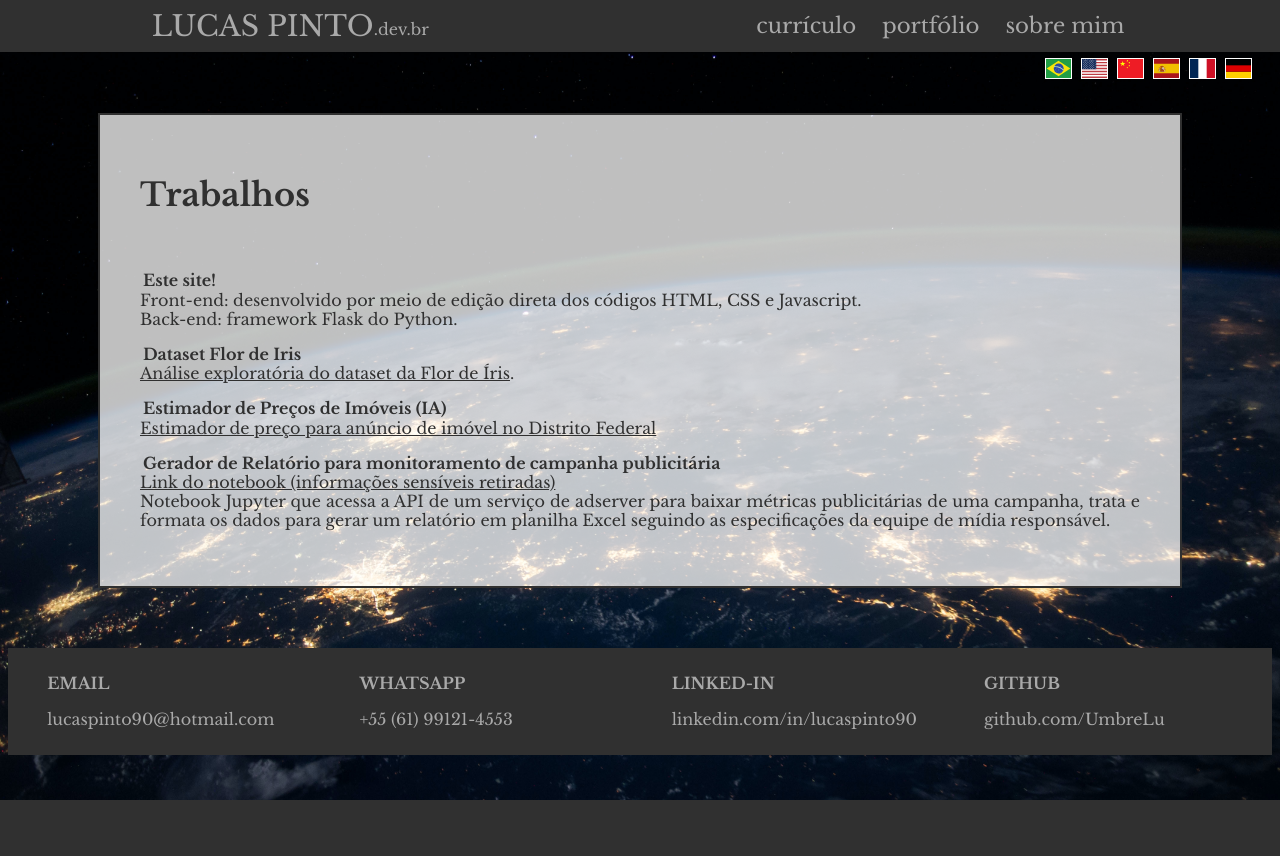
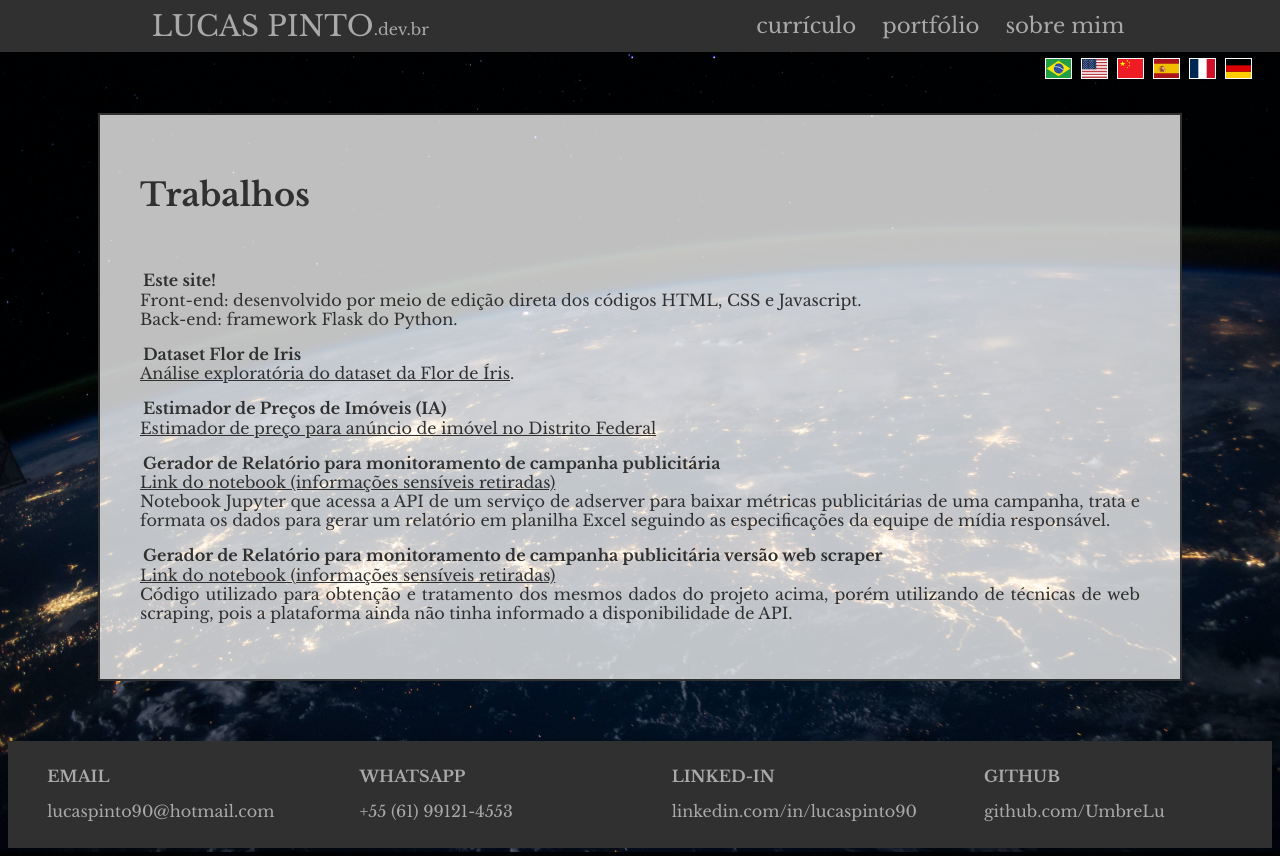
Before and after one commit to UmbreLu/personal_website, a Flask app: page /jobs in a window 1280 px wide. Before the commit the page ends 800 px from the top, so only its background shows below. Run offline with Flask 2, Linux system fonts and the light colour scheme.

Commit message:
Update jobs.html

```diff
--- a/templates/jobs.html
+++ b/templates/jobs.html
@@ -107,5 +107,10 @@
     <a class="normal" href="https://gist.github.com/UmbreLu/a0fb6cca3f342ad79a40df79e2e08620">Link do notebook (informações sensíveis retiradas)</a><br>
     Notebook Jupyter que acessa a API de um serviço de adserver para baixar métricas publicitárias de uma campanha, trata e formata os dados para gerar um relatório em planilha Excel seguindo as especificações da equipe de mídia responsável.
 </p>
+<p>
+    <Strong>Gerador de Relatório para monitoramento de campanha publicitária versão web scraper</strong><br>
+    <a class="normal" href="https://gist.github.com/UmbreLu/cb42bcac8bcc4bdabb5e30d76b26141b">Link do notebook (informações sensíveis retiradas)</a><br>
+    Código utilizado para obtenção e tratamento dos mesmos dados do projeto acima, porém utilizando de técnicas de web scraping, pois a plataforma ainda não tinha informado a disponibilidade de API.
+</p>
 
 {% endblock %}
```
